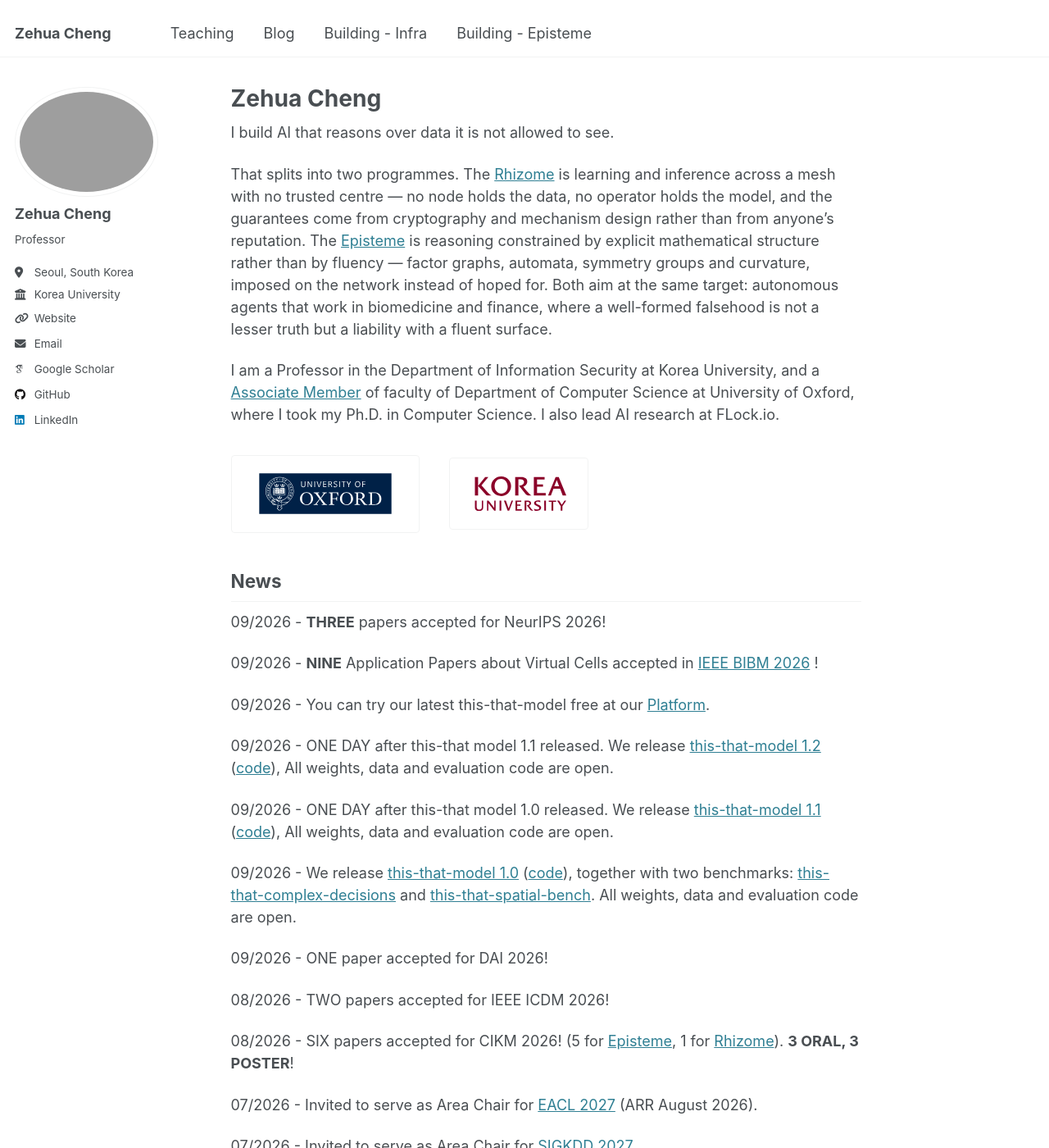
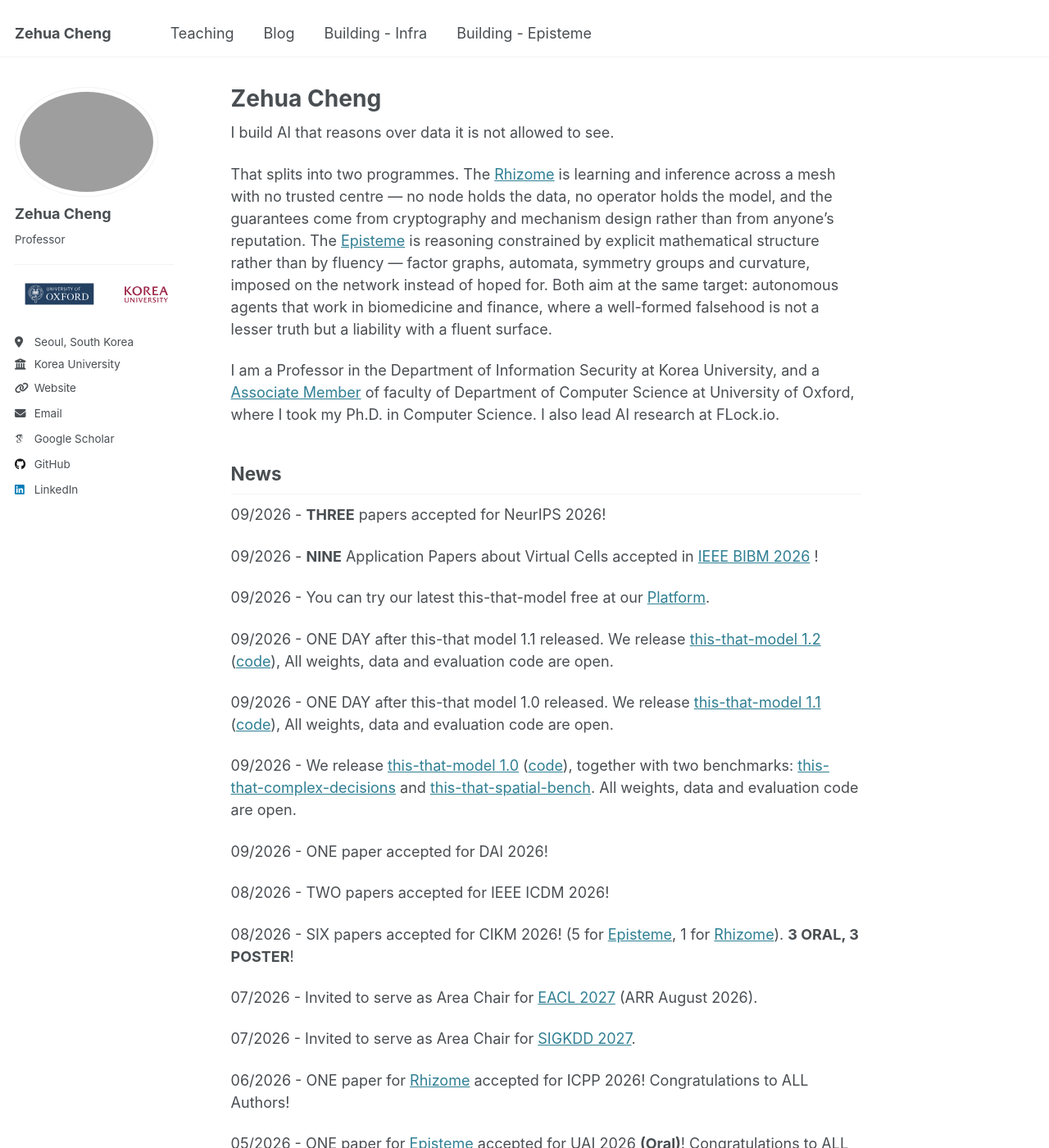
Before and after one commit to limberc/limberc.github.io, a Jekyll site: the page built from _pages/about.md, in a window 1280 px wide and 1400 px high. Shown: the whole window at 82% size. Built offline with Jekyll 4.4.1, drawn with Linux system fonts in a browser that asks for light colours; some web fonts are replaced.

Commit message:
Refine homepage affiliation logos

```diff
--- a/_includes/author-profile.html
+++ b/_includes/author-profile.html
@@ -19,6 +19,17 @@
     {% if author.pronouns %}<p class="author__pronouns">{{ author.pronouns }}</p>{% endif %}
     {% if author.bio %}<p class="author__bio">{{ author.bio }}</p>{% endif %}
   </div>
+
+  {% if page.url == "/" %}
+    <div class="affiliation-logos" aria-label="Academic affiliations">
+      <a class="affiliation-logo affiliation-logo--oxford" href="https://www.ox.ac.uk/" aria-label="University of Oxford">
+        <img src="{{ '/images/oxford-logo.svg' | relative_url }}" alt="University of Oxford">
+      </a>
+      <a class="affiliation-logo affiliation-logo--korea" href="https://www.korea.ac.kr/" aria-label="Korea University">
+        <img src="{{ '/images/korea-university-logo.svg' | relative_url }}" alt="Korea University">
+      </a>
+    </div>
+  {% endif %}
 
   <div class="author__urls-wrapper">
     <button class="btn btn--inverse">Follow</button>
--- a/_pages/about.md
+++ b/_pages/about.md
@@ -12,15 +12,6 @@ I build AI that reasons over data it is not allowed to see.
 That splits into two programmes. The [Rhizome](https://limberc.site/infra/) is learning and inference across a mesh with no trusted centre — no node holds the data, no operator holds the model, and the guarantees come from cryptography and mechanism design rather than from anyone's reputation. The [Episteme](https://limberc.site/episteme/) is reasoning constrained by explicit mathematical structure rather than by fluency — factor graphs, automata, symmetry groups and curvature, imposed on the network instead of hoped for. Both aim at the same target: autonomous agents that work in biomedicine and finance, where a well-formed falsehood is not a lesser truth but a liability with a fluent surface.
 
 I am a  Professor in the Department of Information Security at Korea University, and a [Associate Member](https://www.cs.ox.ac.uk/people/zehua.cheng/) of faculty of Department of Computer Science at University of Oxford, where I took my Ph.D. in Computer Science. I also lead AI research at FLock.io.
-
-<div class="affiliation-logos" aria-label="Academic affiliations">
-  <a class="affiliation-logo" href="https://www.ox.ac.uk/" aria-label="University of Oxford">
-    <img src="{{ '/images/oxford-logo.svg' | relative_url }}" alt="University of Oxford">
-  </a>
-  <a class="affiliation-logo" href="https://www.korea.ac.kr/" aria-label="Korea University">
-    <img src="{{ '/images/korea-university-logo.svg' | relative_url }}" alt="Korea University">
-  </a>
-</div>
 
 ## News
 
--- a/_sass/custom/custom.scss
+++ b/_sass/custom/custom.scss
@@ -3,26 +3,23 @@
 .affiliation-logos {
   display: flex;
   align-items: center;
-  flex-wrap: wrap;
-  gap: 1.25rem 2rem;
-  margin: 2rem 0 2.5rem;
+  gap: 0.85rem;
+  margin: 0.25rem 0 1.25rem;
+  padding: 0.9rem 0 0.35rem;
+  border-top: 1px solid var(--global-border-color);
 }
 
 .affiliation-logo {
   display: flex;
   align-items: center;
   justify-content: center;
-  min-height: 72px;
-  padding: 0.5rem;
-  border: 1px solid var(--global-border-color);
-  border-radius: $border-radius;
-  background: var(--global-bg-color);
-  transition: box-shadow 0.2s ease-in-out, transform 0.2s ease-in-out;
+  min-width: 0;
+  opacity: 0.86;
+  transition: opacity 0.2s ease-in-out;
 
   &:hover,
   &:focus-visible {
-    box-shadow: 0 2px 10px rgba(#000, 0.12);
-    transform: translateY(-1px);
+    opacity: 1;
   }
 
   &:focus-visible {
@@ -34,35 +31,30 @@
     display: block;
     width: auto;
     height: auto;
-    max-width: 100%;
     object-fit: contain;
   }
+}
 
-  &:first-child img {
-    width: 210px;
-  }
+.affiliation-logo--oxford img {
+  width: 120px;
+}
 
-  &:last-child img {
-    width: 150px;
-    max-height: 68px;
-  }
+.affiliation-logo--korea img {
+  width: 78px;
+  max-height: 42px;
 }
 
 @media screen and (max-width: $small) {
   .affiliation-logos {
-    gap: 0.75rem;
+    max-width: 290px;
   }
 
-  .affiliation-logo {
-    flex: 1 1 130px;
+  .affiliation-logo--oxford img {
+    width: 105px;
+  }
 
-    &:first-child img {
-      width: 170px;
-    }
-
-    &:last-child img {
-      width: 130px;
-    }
+  .affiliation-logo--korea img {
+    width: 72px;
   }
 }
 
```
